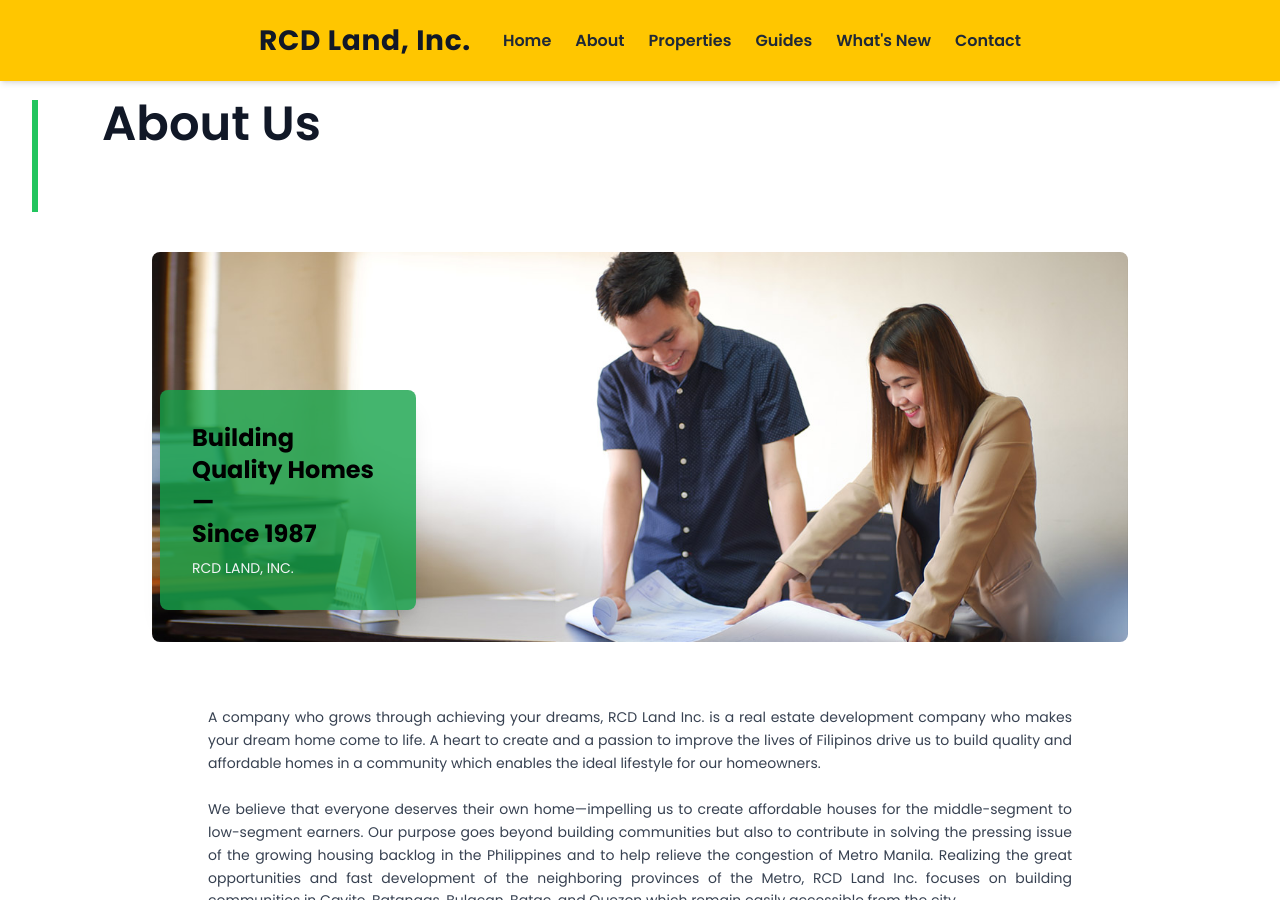
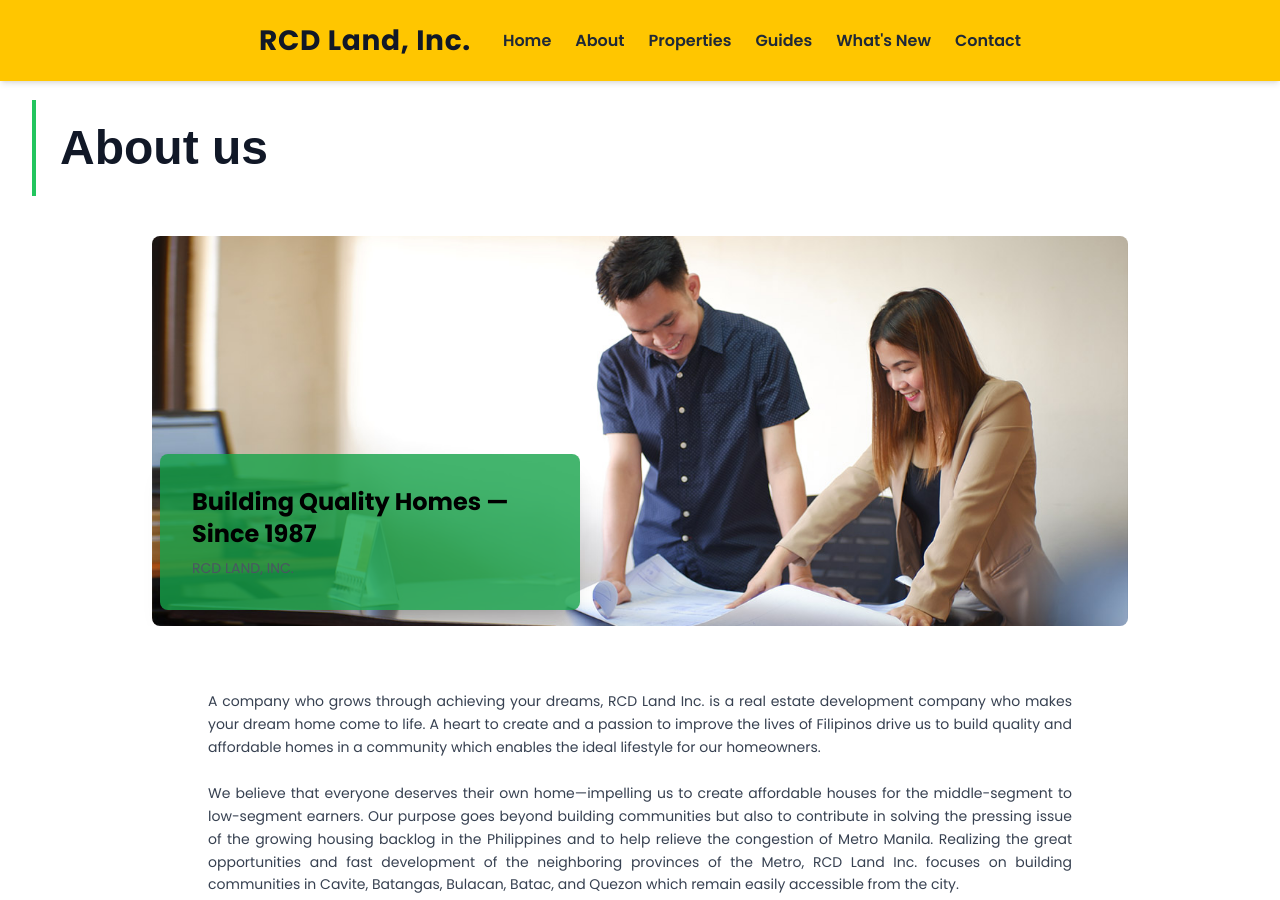
Before and after one commit to renrengabas/rcdland.com, a Jekyll site: the page built from about/index.html, in a window 1280 px wide and 900 px high. Built offline with Jekyll 4.4.1, drawn with Linux system fonts in a browser that asks for light colours; nearby versions of some CDN libraries.

Commit message:
Updated green box and responsive of it

```diff
--- a/about/index.html
+++ b/about/index.html
@@ -5,31 +5,26 @@ permalink: /about/
 ---
 
 <section class="max-w-7xl mx-auto px-4 sm:px-6 lg:px-8 pt-[100px] mb-10">
-  <div class="flex flex-col md:flex-row md:items-center md:justify-between gap-6">
-    <!--Title -->
-    <div class="md:w-2/3">
-      <div class="flex items-start gap-10 mb-8 md:mb-0">
-        <div class="w-1.5 h-28 bg-green-500 mr-6"></div>
-        <div class="flex flex-col justify-center">
-          <h1 class="text-2xl md:text-5xl font-semibold text-gray-900 mb-2 mt-4 md:mt-0">About Us</h1>
-        </div>
-      </div>
-    </div>
+  <div class="flex items-center mb-10">
+    <div class="w-1 h-16 sm:h-20 md:h-24 bg-green-500 mr-6"></div>
+    <h1 class="text-3xl sm:text-4xl md:text-5xl font-semibold text-gray-900 leading-tight" style="font-family: 'Montserrat', Arial, sans-serif;">
+      About us
+    </h1>
   </div>
 </section>
 
 <!-- Hero Section -->
 <div class="relative rounded-xl overflow-hidden mb-16 max-w-5xl mx-auto px-2 sm:px-6">
-  <img
-    alt="Two people, a man and a woman, looking at blueprints on a table in an office environment with natural light"
+  <img alt="Two people, a man and a woman, looking at blueprints on a table in an office environment with natural light"
     class="w-full h-[140px] sm:h-[210px] md:h-[310px] lg:h-[390px] object-cover rounded-lg"
-    src="/assets/img/about/slide-about-1.jpg"
-  />
-  <div class="absolute left-2 sm:left-8 bottom-2 sm:bottom-8 bg-green-600/80 text-black p-3 sm:p-6 md:p-8 w-[90vw] sm:w-[70%] md:w-[40%] lg:w-[25%] max-w-[400px] rounded-lg shadow-xl flex flex-col items-start">
+    src="/assets/img/about/slide-about-1.jpg"/>
+
+ <div class="absolute left-2 sm:left-8 bottom-2 sm:bottom-4 bg-green-600/80 text-black p-3 sm:p-6 md:p-8
+  w-[250px] sm:w-[350px] md:w-[420px] max-w-[95vw] shadow-xl flex flex-col items-start rounded-lg">
   <h2 class="text-base sm:text-xl md:text-2xl font-bold leading-tight text-left w-full">
     Building Quality Homes —<br/>Since 1987
   </h2>
-    <p class="text-xs sm:text-sm mt-2 font-medium text-gray-100 text-left w-full">
+  <p class="text-xs sm:text-sm mt-2 font-medium text-gray-600 text-left w-full">
     RCD LAND, INC.
   </p>
 </div>
```
Lines whose indentation alone changed are shown as unchanged.
